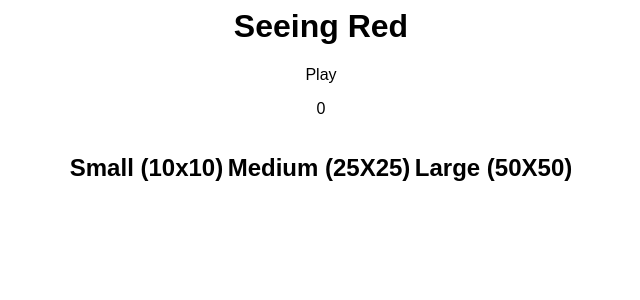
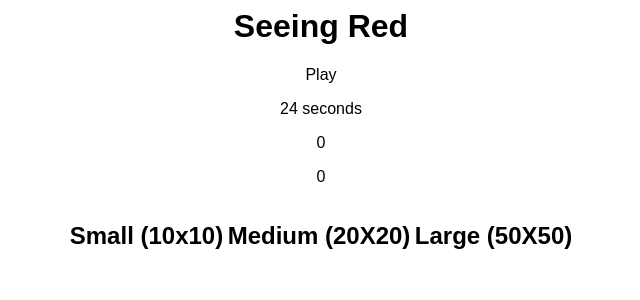
Before and after one commit to pedroeldiablo/WDI_London_Project1, a PHP site: page / in a window 1280 px wide. Shown: the top 300 px of the page, without its empty margins (319-959 px from the left). Run offline with PHP 8.4, Linux system fonts and the light colour scheme; some libraries are stand-ins or nearby versions.

Commit message:
timer added

```diff
--- a/css/style.css
+++ b/css/style.css
@@ -35,7 +35,7 @@ li {
   float: left;
   margin: 0;
   padding: 0;
-  border-radius: 100%;
+  /*border-radius: 100%;*/
 }
 
 /*li {
@@ -44,7 +44,7 @@ li {
   float: left;
   margin: 0;
   padding: 0;
-  border-radius: 100%;
+  /*border-radius: 100%;*/
 }*/
 
 .smallpixel {
--- a/index.html
+++ b/index.html
@@ -10,10 +10,12 @@
   <main>
     <h1>Seeing Red</h1>
     <p class=play>Play</p>
+    <p class=countdown></p>
     <p class=score>0</p>
-    <p class=clickme></p>
+    <p class =lives>0</p>
+    <!-- <p class=clickme></p> -->
     <h2 class ="create_grid" id="small">Small (10x10)</h2>
-    <h2 class="create_grid" id ="medium">Medium (25X25)</h2>
+    <h2 class="create_grid" id ="medium">Medium (20X20)</h2>
     <h2 class="create_grid" id="large">Large (50X50)</h2>
     <ul class="grid">
 
--- a/js/app.js
+++ b/js/app.js
@@ -7,16 +7,26 @@ $(function(){
   var $small = $("#small");
   var $medium =$("#medium");
   var $large =$("#large");
-  var $bubblegumCount = 0;
-  var $clickme = $(".clickme");
+  // var $bubblegumCount = 0;
+  // var $clickme = $(".clickme");
   var $play= $(".play");
   var $about = $('.about');
   var $score= $('.score');
   var $livescore = $('.black').length;
+  var $countdown = $('.countdown');
 
 // click all the black tiles
 // if time =0 reshuffle remaining tiles;
 // 3 lives;
+
+var $counter = 30;
+var $interval = setInterval(function() {
+    $counter--;
+    $countdown.html($counter+" seconds");
+    if ($counter === 0) {
+        clearInterval($interval);
+    }
+}, 1000);
 
 
 $small.on('click', function (i){
@@ -40,6 +50,7 @@ $medium.on('click', function (i){
       var newSquare= '<li class='+$whatColor[Math.ceil(Math.random()*10)]+'></li>';
       $clickme ='Math.ceil(Math.random()*25)';
       $grid.append(newSquare);
+      $score.html($('.black').length);
       }
     });
 
@@ -47,7 +58,7 @@ $large.on('click', function (i){
   $about.html("Colorblindness large");
   console.log("clicked");
     for (i=0; i<2500; i++){
-      var newSquare= '<li class='+$whatColor[Math.ceil(Math.random()*14)]+'></li>';
+      var newSquare= '<li class='+$whatColor[Math.ceil(Math.random()*15)]+'></li>';
       $grid.append(newSquare);
       console.log($('.black').length);
       }
@@ -56,28 +67,33 @@ $large.on('click', function (i){
 
 
 // set the hidden elements
-$play.on('click', function(i){
-  // for (j=0; j <$whatColor.length; j++){
-   $score.html($livescore);
-   console.log($whatColor[1]);
-   console.log($('.black').length);
-   console.log($('.darkTeal').length);
-   console.log($('.bubblegum').length);
-  // }
-});
+// $play.on('click', function(i){
+//   // for (j=0; j <$whatColor.length; j++){
+//    $score.html($livescore);
+//    console.log($whatColor[1]);
+//    console.log($('.black').length);
+//    console.log($('.darkTeal').length);
+//    console.log($('.bubblegum').length);
+//   // }
+// });
 
 // removes individual tiles that are black
   $grid.on('click', '.black', function(i){
-      $livescore--;
-      $score.html($('.black').length);
+      // $livescore--;
       $(this).remove(300 * i+100);
       var newSquare= '<li class='+$whatColor[Math.ceil(Math.random()*14)]+'></li>';
       $grid.append(newSquare);
+      $score.html($('.black').length);
   });
 
   $grid.on('click', '.darkTeal', function(i){
-      $(".darkTeal").remove(300 * i+100);
+      $(".darkTeal").fadeOut(300 * i+100);
+      for (i=0; i< $('.darkTeal').length; i++){
+        var newSquare= '<li class='+$whatColor[Math.ceil(Math.random()*15)]+'></li>';
+        $grid.append(newSquare);
+      }
   });
+
   $grid.on('click', '.lightPink', function(i){
       $(".lightPink").fadeOut(300 * i+100);
   });
```
